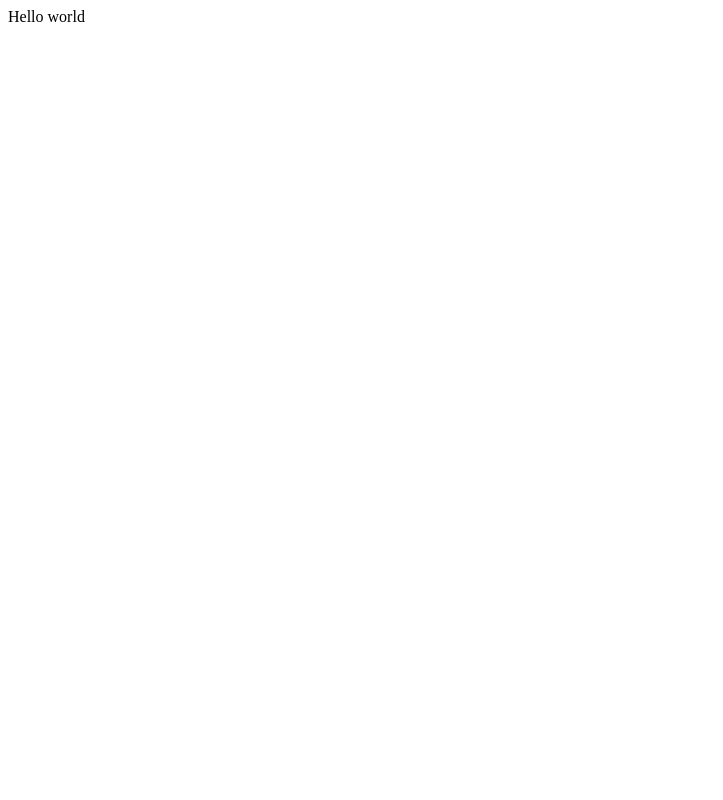
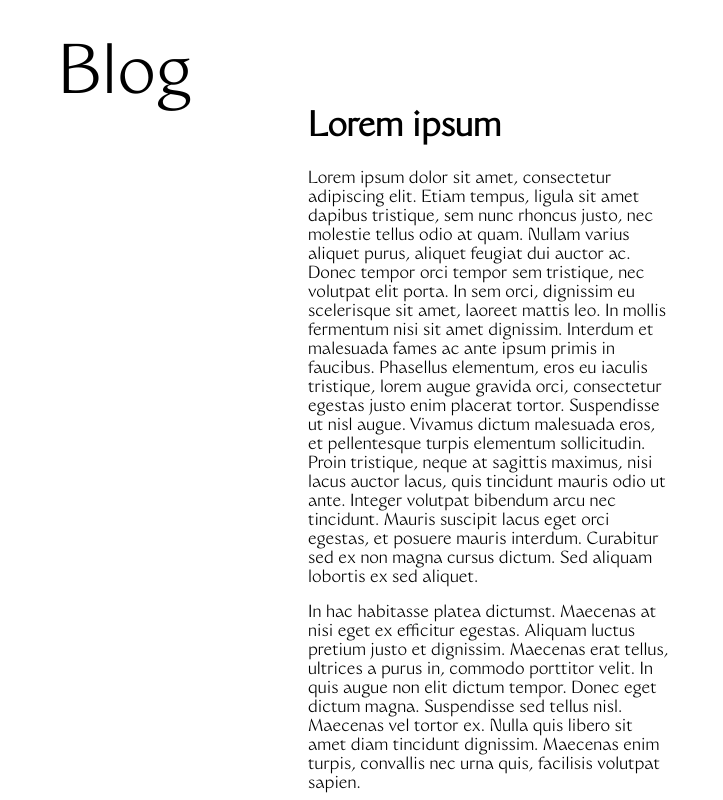
Before and after one commit to q-0q/immaculate-next, a Next.js app: page /about in a window 1280 px wide. Shown: the top 800 px of the page, without its empty margins (0-723 px from the left). Built offline with nearby package versions, Linux system fonts and the light colour scheme.

Commit message:
Oh yeah. we're cooking.

```diff
--- a/src/app/about/page.js
+++ b/src/app/about/page.js
@@ -1,8 +1,32 @@
-import Image from "next/image";
-import styles from "./page.module.css";
+import Header from "../components/header";
+import Post from "../components/post";
+import '../global.css'
 
-export default function Home() {
+export default function About() {
+
   return (
-    <div>Hello world</div>
+    <div>
+
+
+      <div className="main_container">
+
+        <div className="sidebar">
+          <Header text="Blog"></Header>
+        </div>
+
+        <div className="content">
+          <Post></Post>
+          <Post></Post>
+          <Post></Post>
+          <Post></Post>
+          <Post></Post>
+          <Post></Post>
+          <Post></Post>
+        </div>
+
+
+      </div>
+
+    </div>
   );
 }
--- /dev/null
+++ b/src/app/components/header.css
@@ -0,0 +1,5 @@
+.monarch_header {
+    font-family: Monarch;
+    font-size: 4rem;
+    position: fixed;
+}
--- /dev/null
+++ b/src/app/components/header.js
@@ -0,0 +1,10 @@
+
+import './header.css'
+
+export default function Header(props) {
+    return(
+        <p className="monarch_header" style={{ margin: '0', paddingTop: '2rem' }}>
+            {props.text}
+        </p>
+    )
+}
--- /dev/null
+++ b/src/app/components/post.js
@@ -0,0 +1,16 @@
+
+export default function Post() {
+    return (
+        <div style={{ fontFamily: 'Monarch', marginBottom: '50px'}}>
+
+            <h1>Lorem ipsum</h1>
+            <p >
+                Lorem ipsum dolor sit amet, consectetur adipiscing elit. Etiam tempus, ligula sit amet dapibus tristique, sem nunc rhoncus justo, nec molestie tellus odio at quam. Nullam varius aliquet purus, aliquet feugiat dui auctor ac. Donec tempor orci tempor sem tristique, nec volutpat elit porta. In sem orci, dignissim eu scelerisque sit amet, laoreet mattis leo. In mollis fermentum nisi sit amet dignissim. Interdum et malesuada fames ac ante ipsum primis in faucibus. Phasellus elementum, eros eu iaculis tristique, lorem augue gravida orci, consectetur egestas justo enim placerat tortor. Suspendisse ut nisl augue. Vivamus dictum malesuada eros, et pellentesque turpis elementum sollicitudin. Proin tristique, neque at sagittis maximus, nisi lacus auctor lacus, quis tincidunt mauris odio ut ante. Integer volutpat bibendum arcu nec tincidunt. Mauris suscipit lacus eget orci egestas, et posuere mauris interdum. Curabitur sed ex non magna cursus dictum. Sed aliquam lobortis ex sed aliquet.
+            </p>
+
+            <p>
+                In hac habitasse platea dictumst. Maecenas at nisi eget ex efficitur egestas. Aliquam luctus pretium justo et dignissim. Maecenas erat tellus, ultrices a purus in, commodo porttitor velit. In quis augue non elit dictum tempor. Donec eget dictum magna. Suspendisse sed tellus nisl. Maecenas vel tortor ex. Nulla quis libero sit amet diam tincidunt dignissim. Maecenas enim turpis, convallis nec urna quis, facilisis volutpat sapien.
+            </p>
+        </div>
+    )
+}
--- /dev/null
+++ b/src/app/global.css
@@ -0,0 +1,28 @@
+@media only screen and (max-width: 600px) {
+    .main_container {}
+}
+
+@media not screen and (max-width: 600px) {
+    .main_container {
+        height: 300vh;
+        display: flex;
+        flex-direction: row;
+        justify-content: flex-start;
+
+        padding-left: 50px;
+        padding-right: 600px;
+    }
+
+    .sidebar {
+        height: 100vh;
+        display: flex;
+        flex-direction: column;
+        margin-right: 250px;
+    }
+
+    .content {
+        padding-top: 80px;
+        display: flex;
+        flex-direction: column;
+    }
+}
```
Also changed, not shown: src/app/components/landingtext.js (+22 -6 lines), src/app/components/sticky.css (added, +10 -0 lines), src/app/components/sticky.js (added, +27 -0 lines), src/app/page.js (+21 -21 lines).
